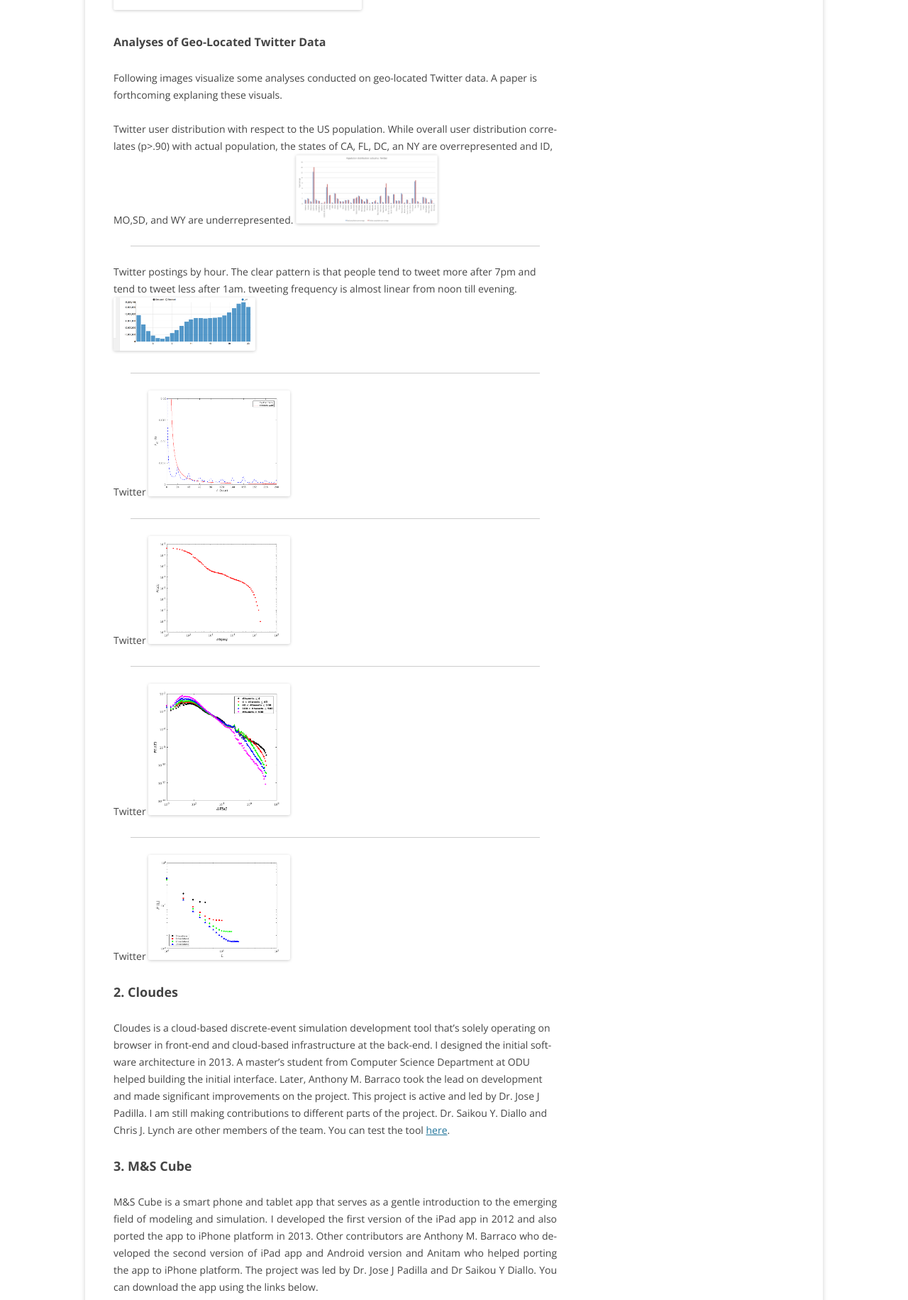
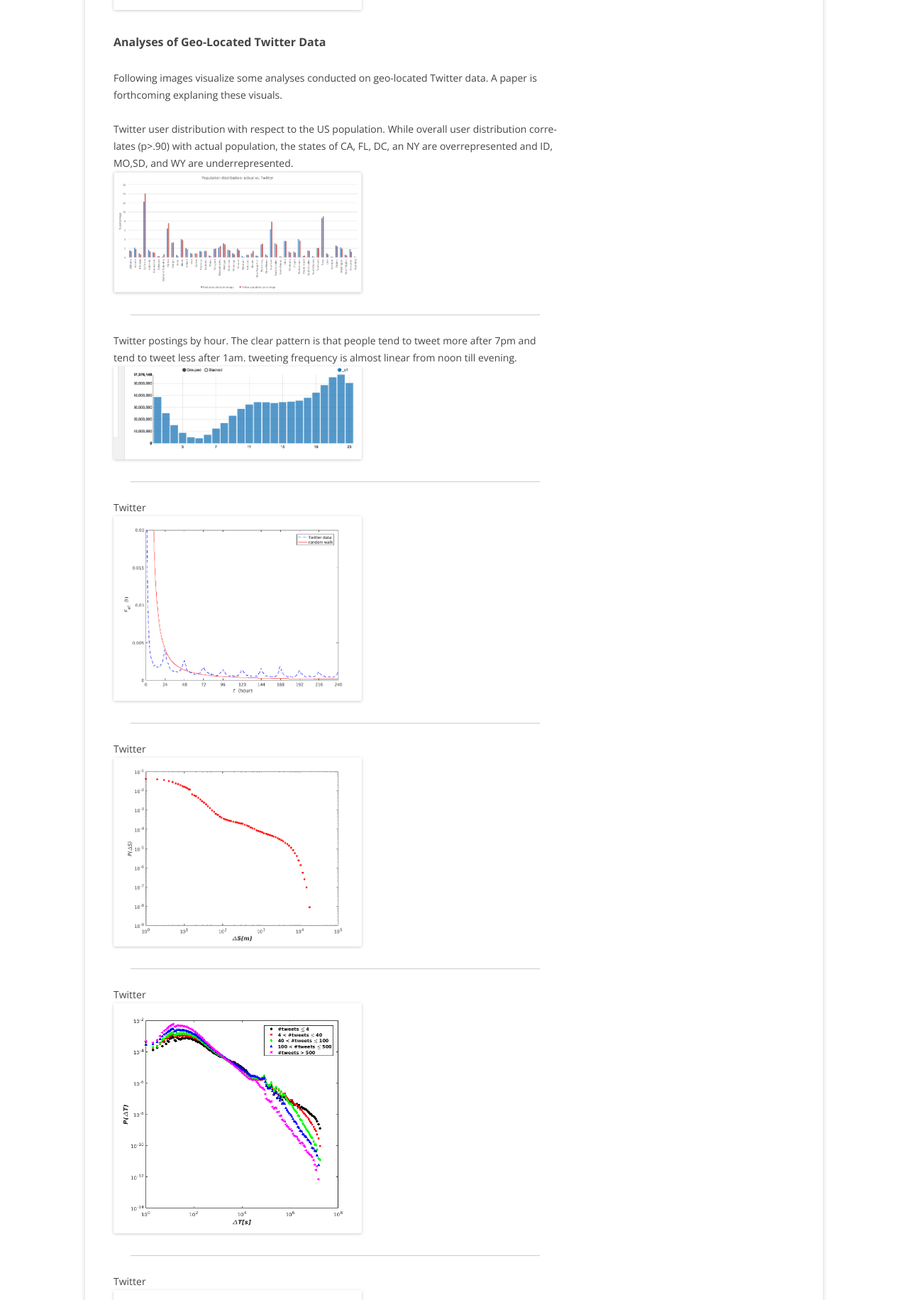
Before and after one commit to hamdikavak/hamdikavak.github.io, a Jekyll site: the page built from research-and-projects/index.html, in a window 1280 px wide. Shown: the part 1824-3655 px from the top of the page at 71% size. Built offline with Jekyll 4.4.1, drawn with Linux system fonts in a browser that asks for light colours; nearby versions of some CDN libraries; library files that are not in the unit come from our copies.

Commit message:
Update index.html

```diff
--- a/research-and-projects/index.html
+++ b/research-and-projects/index.html
@@ -60,23 +60,29 @@ Following images visualize some analyses conducted on geo-located Twitter data.
 <br/>
 Twitter user distribution with respect to the US population.
 While overall user distribution correlates (p>.90) with actual population, the states of CA, FL, DC, an NY are overrepresented and ID, MO,SD, and WY are underrepresented.
-  <a href="images/1tweet_dist.png" target="_blank"><img src="images/1tweet_dist.png" width="200"/></a>
+<br/>
+  <a href="images/1tweet_dist.png" target="_blank"><img src="images/1tweet_dist.png" width="350"/></a>
 
 <hr/>
 Twitter postings by hour. The clear pattern is that people tend to tweet more after 7pm and tend to tweet less after 1am. tweeting frequency is almost linear from noon till evening.
- <a href="images/2hour_dist.png" target="_blank"><img src="images/2hour_dist.png" width="200"/></a>
+<br/>
+<a href="images/2hour_dist.png" target="_blank"><img src="images/2hour_dist.png" width="350"/></a>
 <hr/>
 Twitter
- <a href="images/3fpt_dc.png" target="_blank"><img src="images/3fpt_dc.png" width="200"/></a>
+<br/>
+ <a href="images/3fpt_dc.png" target="_blank"><img src="images/3fpt_dc.png" width="350"/></a>
 <hr/>
 Twitter
- <a href="images/4displacement.png" target="_blank"><img src="images/4displacement.png" width="200"/></a>
+<br/>
+ <a href="images/4displacement.png" target="_blank"><img src="images/4displacement.png" width="350"/></a>
 <hr/>
 Twitter
- <a href="images/5interevent_time_by_group.png" target="_blank"><img src="images/5interevent_time_by_group.png" width="200"/></a>
+<br/>
+ <a href="images/5interevent_time_by_group.png" target="_blank"><img src="images/5interevent_time_by_group.png" width="350"/></a>
 <hr/>
 Twitter
- <a href="images/6zipfs_log_log.png" target="_blank"><img src="images/6zipfs_log_log.png" width="200"/></a>
+<br/>
+ <a href="images/6zipfs_log_log.png" target="_blank"><img src="images/6zipfs_log_log.png" width="350"/></a>
 
 
   <br/>
```
